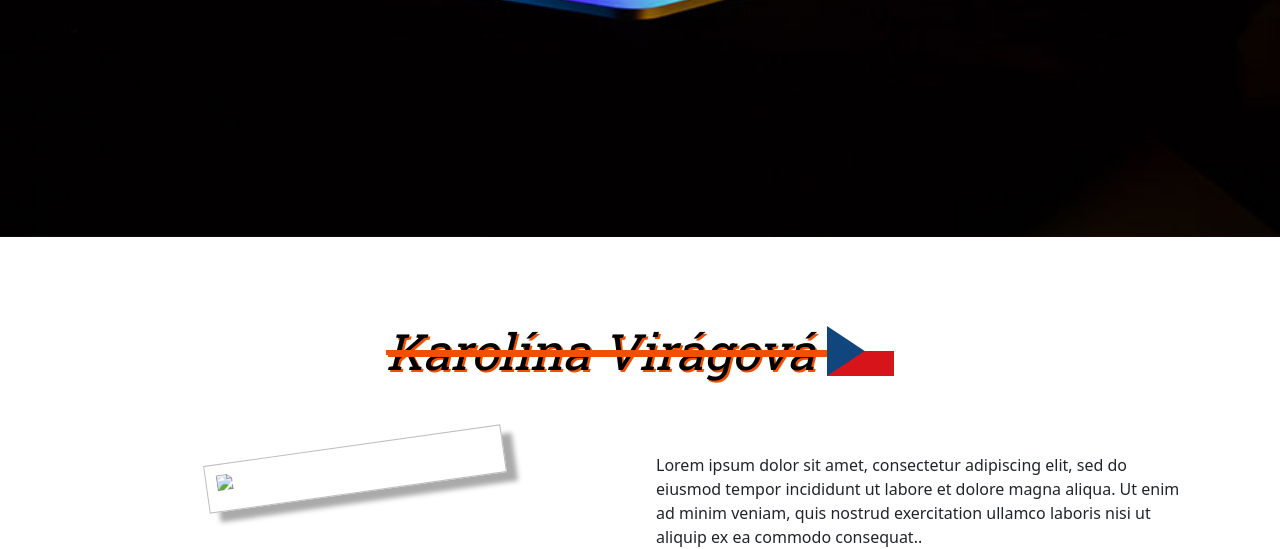
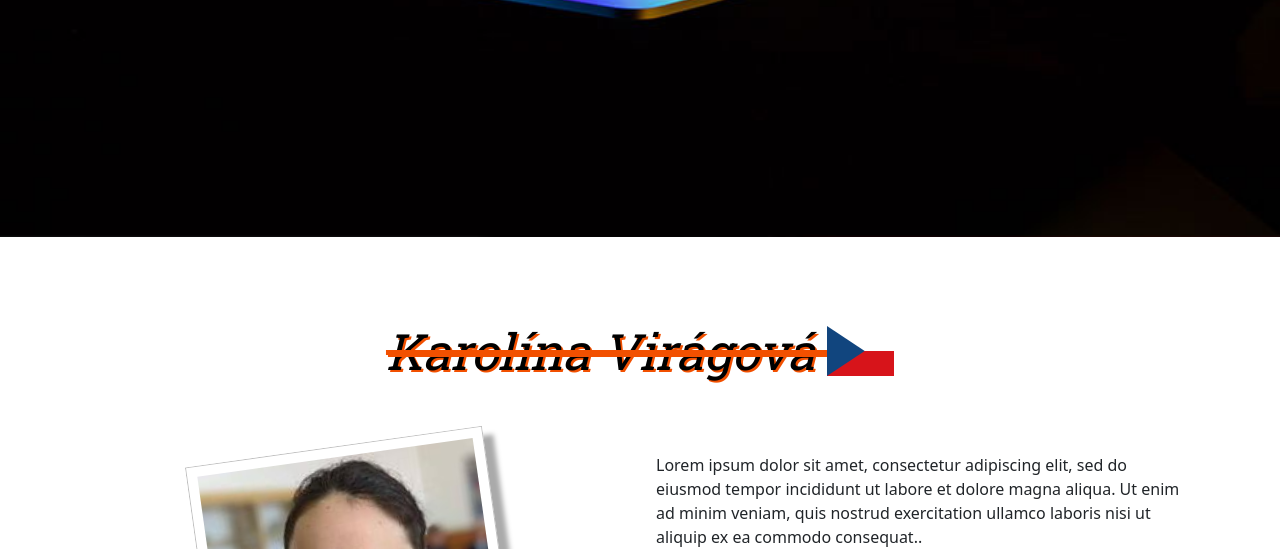
Before and after one commit to KarVir/my_website, a plain HTML site: page index.html in a window 1280 px wide. Shown: the part 403-952 px from the top of the page. Drawn offline with nearby package versions, Linux system fonts and the light colour scheme; the site is published under a folder, as on GitHub Pages, so addresses that start at the root find nothing.

Commit message:
Update index.html

```diff
--- a/index.html
+++ b/index.html
@@ -62,7 +62,7 @@
       </h2></span>
       <div class="row mt-4">
         <div class="col-lg-6  p-2">
-          <img src="/picture/me.jpg" class="mx-auto d-block imgme">
+          <img src="picture/me.jpg" class="mx-auto d-block imgme">
         </div>
         <div class="col-lg-6 p-2">
           <div class="p-2 ">
```
